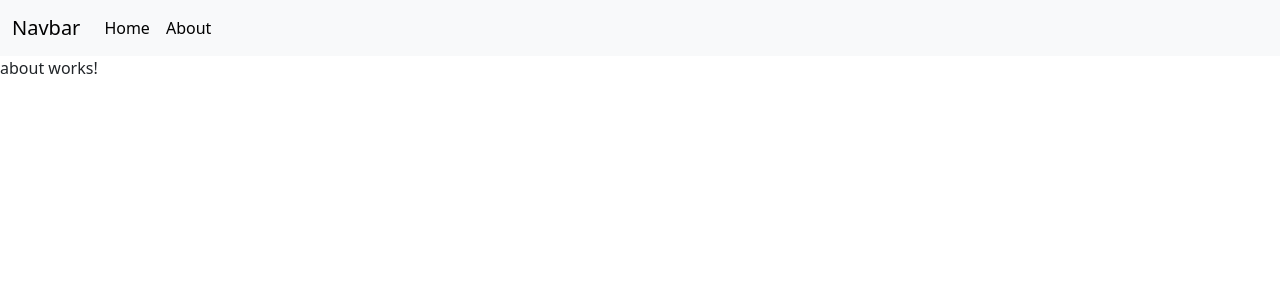
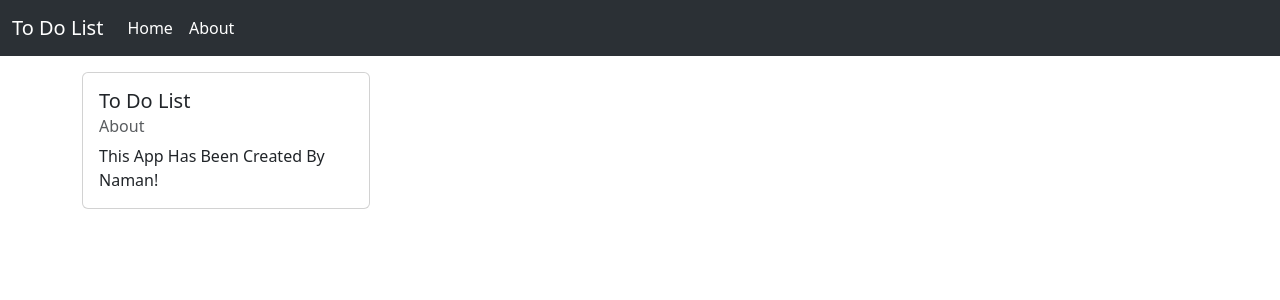
Before and after one commit to namanchandak/AnngularToDoList, an Angular app: page /about in a window 1280 px wide. Shown: the top 300 px of the page. Built offline with nearby package versions, Linux system fonts and the light colour scheme.

Commit message:
saving to local storage

```diff
--- a/src/app/MyComopnents/about/about.component.html
+++ b/src/app/MyComopnents/about/about.component.html
@@ -1 +1,12 @@
-<p>about works!</p>
+<div class="container my-3">
+
+<div class="card" style="width: 18rem;">
+    <div class="card-body">
+      <h5 class="card-title">To Do List</h5>
+      <h6 class="card-subtitle mb-2 text-body-secondary">About</h6>
+      <p class="card-text">This App Has Been Created By Naman!</p>
+      <!-- <a href="#" class="card-link">Card link</a>
+      <a href="#" class="card-link">Another link</a> -->
+    </div>
+  </div>
+</div>
--- a/src/app/MyComopnents/todos/todos.component.ts
+++ b/src/app/MyComopnents/todos/todos.component.ts
@@ -16,15 +16,22 @@ export class TodosComponent {
   localItem : string;
   constructor()
   {
-    // this.localItem = localStorage.getItem("todos");
-    // if(this.localItem == null){
-      this.todos = [
-      ]
-    // }
-    // else
-    // {
-    //   this.todos = JSON.parse(this.localItem)
-    // }
+    try {
+      this.localItem = localStorage.getItem("todos");
+
+      if (this.localItem === null) {
+        this.todos = [];
+      } else {
+        this.todos = JSON.parse(this.localItem);
+      }
+    } catch (error) {
+      // Handle the error here
+      console.error('Error while working with localStorage: todos not exist', error);
+
+      // You can provide a default value or take other appropriate actions
+      this.todos = [];
+    }
+
 
 
   }
--- a/src/app/app.component.html
+++ b/src/app/app.component.html
@@ -1,7 +1,7 @@
 
-<nav class="navbar navbar-expand-lg bg-body-tertiary">
+<nav class="navbar navbar-expand-lg bg-body-tertiary" data-bs-theme="dark">
   <div class="container-fluid">
-    <a class="navbar-brand" routerLink="/">Navbar</a>
+    <a class="navbar-brand" routerLink="/">To Do List</a>
     <button class="navbar-toggler" type="button" data-bs-toggle="collapse" data-bs-target="#navbarNav" aria-controls="navbarNav" aria-expanded="false" aria-label="Toggle navigation">
       <span class="navbar-toggler-icon"></span>
     </button>
```
